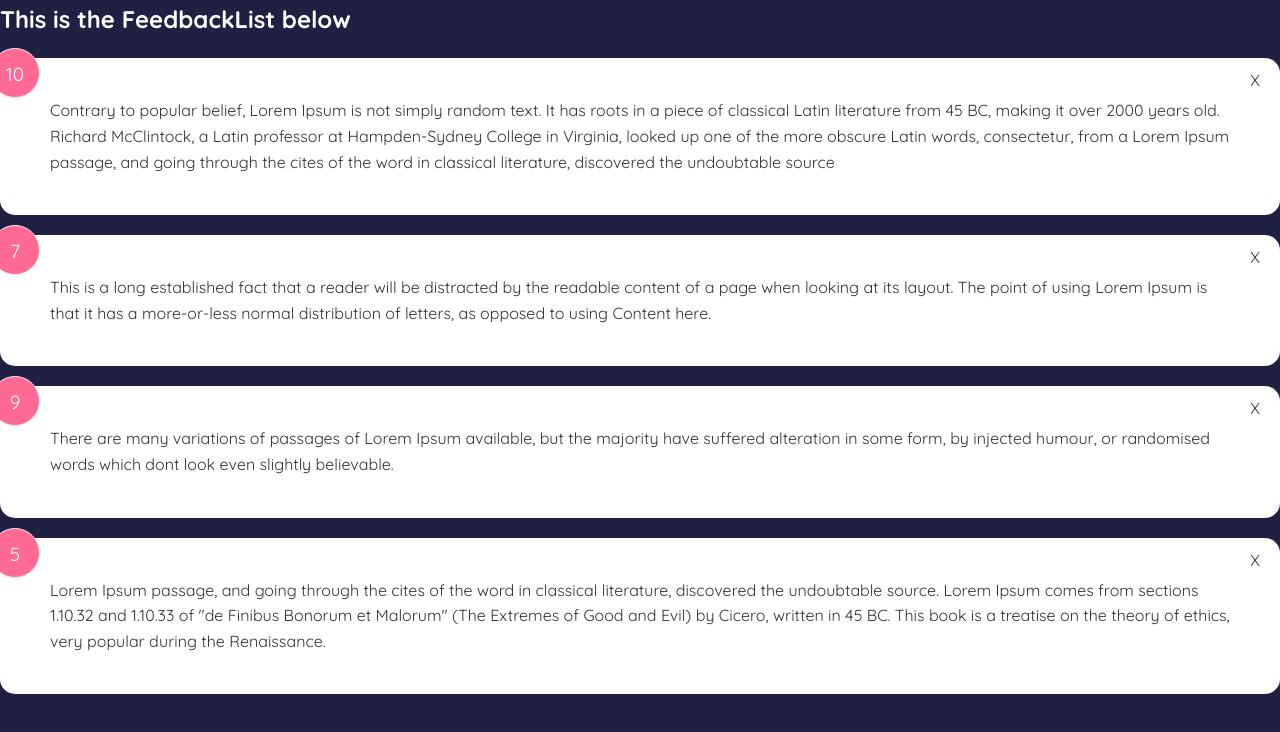
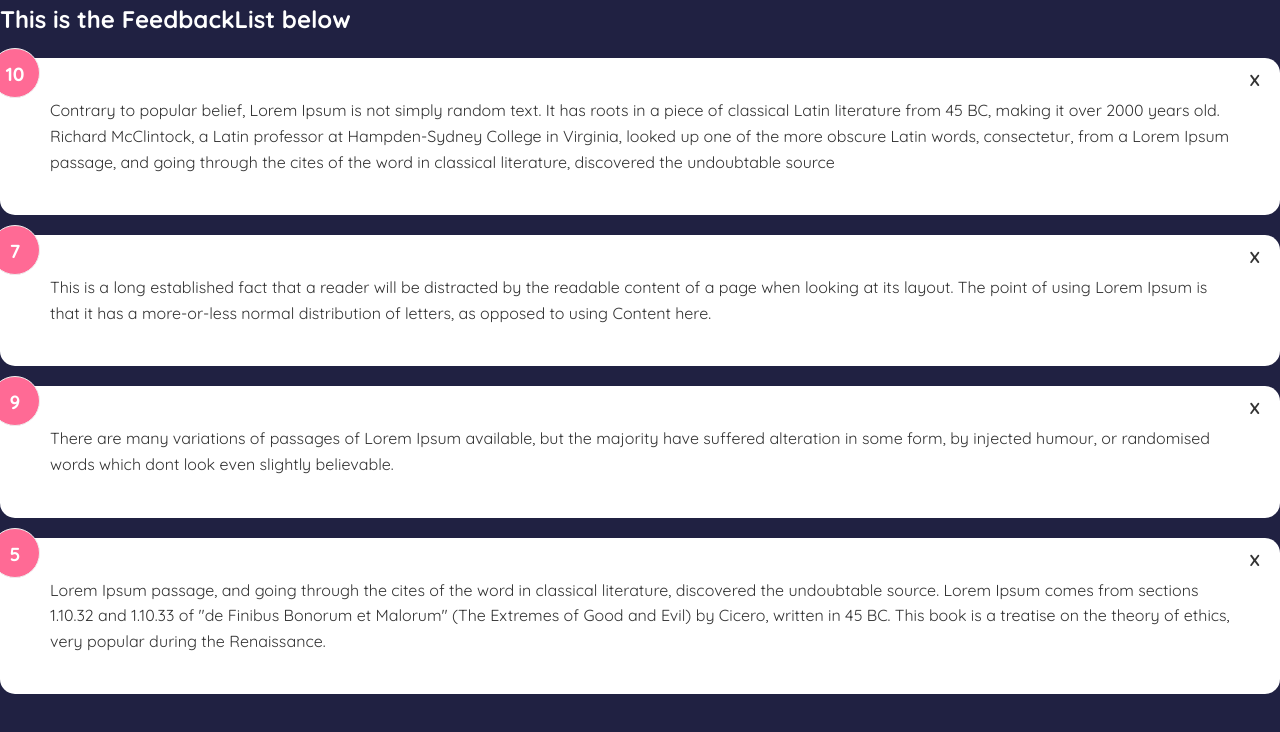
Before and after one commit to akshatsabavat/Swelt--Intro, a Svelte app in the folder svelte-feedback-app/: page / in a window 1280 px wide. Shown: the top 732 px of the page. Built offline with nearby package versions, Linux system fonts and the light colour scheme.

Commit message:
feat(Card) - Container Styling added # 2

```diff
--- a/svelte-feedback-app/src/component/FeedbackItem.svelte
+++ b/svelte-feedback-app/src/component/FeedbackItem.svelte
@@ -25,6 +25,7 @@ import Card from "./Card.svelte";
     height: 50px;
     background: #ff6a95;
     color: #fff;
+    font-weight: 700;
     border: 1px #eee solid;
     border-radius: 50%;
     padding: 10px;
@@ -37,6 +38,7 @@ import Card from "./Card.svelte";
     right: 20px;
     cursor: pointer;
     background: none;
+    font-weight: 700;
     border: none;
   }
 </style>
```
